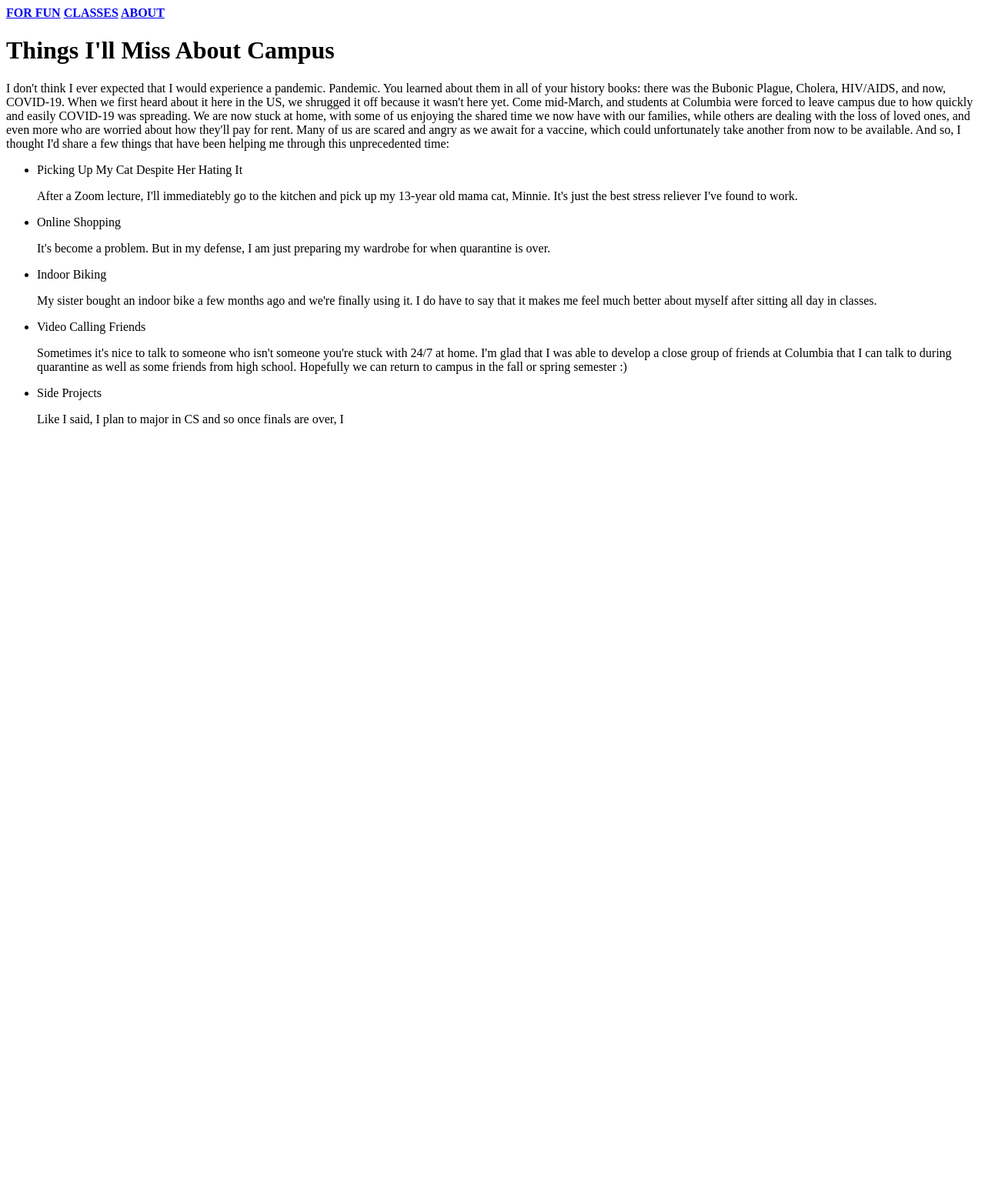
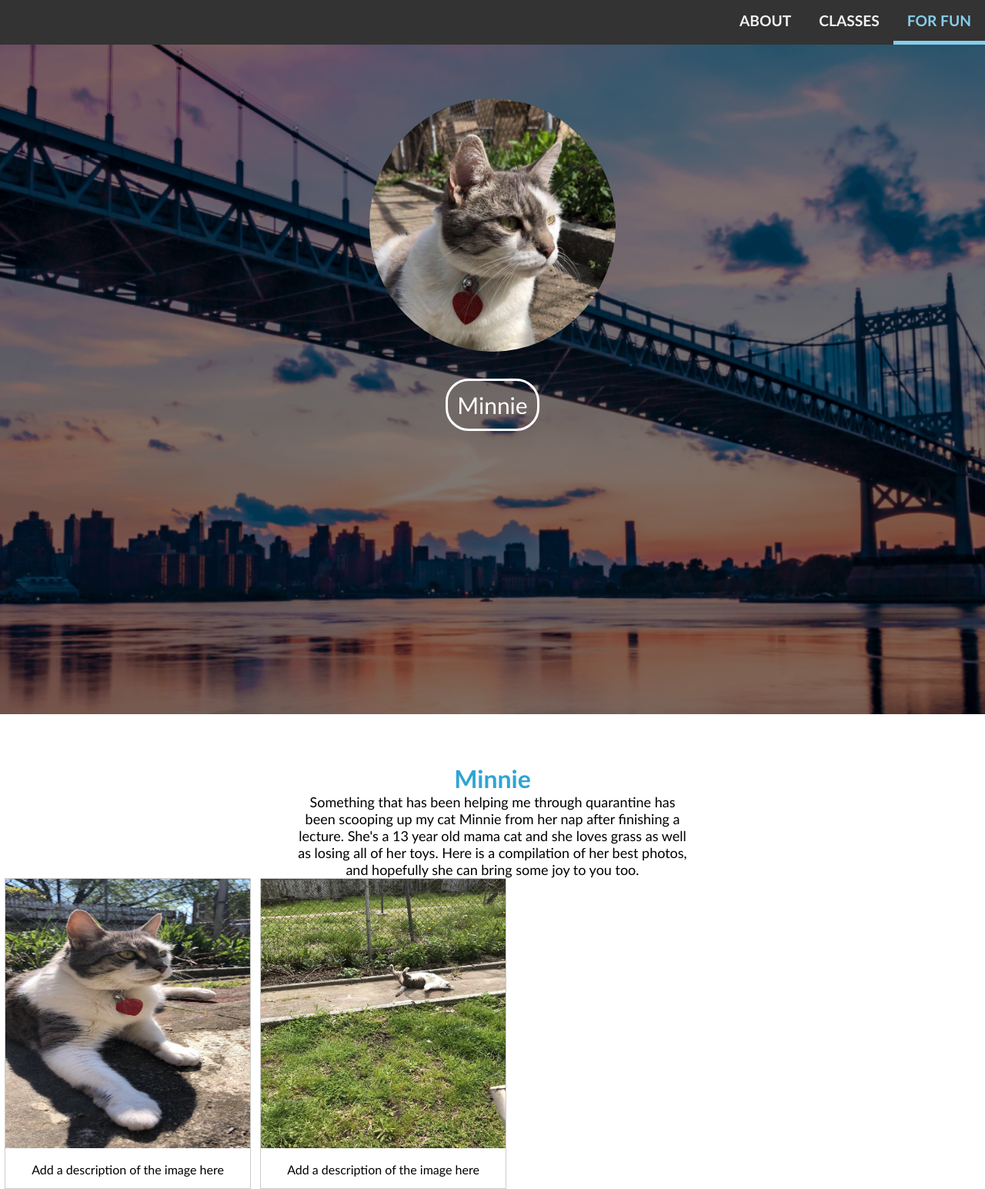
Before and after one commit to rashelr341/rdr2139-final, a Flask app: page /fun/ in a window 1280 px wide. Shown: the whole page at 77% size. Before the commit the page ends 554 px from the top, so only its background shows below. Run offline with Flask 2, Linux system fonts and the light colour scheme.

Commit message:
Halfway with Fun page

```diff
--- a/static/css/main.css
+++ b/static/css/main.css
@@ -39,7 +39,7 @@ p {
 
 #main {
     height:50%;
-    opacity: 0.6;
+    /*opacity: 0.6;*/
     padding-top:5%;
 }
 
@@ -54,6 +54,46 @@ p {
   margin-right: auto;
   width: 40%;
 }
+
+
+
+
+
+div.row {
+  display: block;
+  margin: auto;
+}
+
+div.gallery {
+  border: 1px solid #ccc;
+
+}
+
+div.gallery:hover {
+  border: 1px solid #777;
+}
+
+div.gallery img {
+  width: 100%;
+  height: 350px;
+}
+
+div.desc {
+  padding: 15px;
+  text-align: center;
+}
+
+.responsive {
+  padding: 0 6px;
+  float: left;
+  width: 25%;
+}
+
+
+
+
+
+
 
 li {
     margin-left: auto;
--- a/templates/fun.html
+++ b/templates/fun.html
@@ -1,57 +1,48 @@
 <!DOCTYPE html>
 <html>
     <head>
-        <title>Leaving Campus</title>
+        <link rel="stylesheet" href="{{ url_for('static', filename='css/main.css') }}">
+        <title>For Fun</title>
     </head>
+
     <body>
         {% extends "navigation.html" %}
         {% block content %}
-        <h1>Things I'll Miss About Campus</h1>
-
-        <p> I don't think I ever expected that I would experience a pandemic.
-        Pandemic. You learned about them in all of your history books: there
-        was the Bubonic Plague, Cholera, HIV/AIDS, and now, COVID-19. When we
-        first heard about it here in the US, we shrugged it off because it
-        wasn't here yet. Come mid-March, and students at Columbia were forced
-        to leave campus due to how quickly and easily COVID-19 was spreading.
-        We are now stuck at home, with some of us enjoying the shared time
-        we now have with our families, while others are dealing with the loss
-        of loved ones, and even more who are worried about how they'll
-        pay for rent. Many of us are scared and angry as we await for a vaccine,
-        which could unfortunately take another from now to be available. And
-        so, I thought I'd share a few things that have been helping me
-        through this unprecedented time:</p>
-
-        <ul>
-            <li>Picking Up My Cat Despite Her Hating It</li>
-            <p>After a Zoom lecture, I'll immediatebly go to the kitchen and
-            pick up my 13-year old mama cat, Minnie. It's just the best stress
-            reliever I've found to work. </p>
-
-            <li>Online Shopping</li>
-            <p>It's become a problem. But in my defense, I am just preparing
-            my wardrobe for when quarantine is over. </p>
-
-            <li>Indoor Biking</li>
-            <p>My sister bought an indoor bike a few months ago and we're
-            finally using it. I do have to say that it makes me feel much
-            better about myself after sitting all day in classes.</p>
-
-            <li>Video Calling Friends</li>
-            <p>Sometimes it's nice to talk to someone who isn't someone you're
-            stuck with 24/7 at home. I'm glad that I was able to develop
-            a close group of friends at Columbia that I can talk to during
-            quarantine as well as some friends from high school. Hopefully
-            we can return to campus in the fall or spring semester :) </p>
-
-           <li>Side Projects</li>
-           <p>Like I said, I plan to major in CS and so once finals are over,
-           I </p>
-
-        </ul>
+        <div class= "parallax">
+            <div id="ontop">
+                <img id= "firstPic" src="/static/images/minnieMain.jpg" alt="Minnie.">
+                <a href="#main">Minnie</a>
+            </div>
+        </div>
 
 
+        <div id= "main">
 
+            <h1>Minnie</h1>
+
+            <p> Something that has been helping me through quarantine has been
+            scooping up my cat Minnie from her nap after finishing a lecture.
+            She's a 13 year old mama cat and she loves grass as well as losing
+            all of her toys. Here is a compilation of her best photos,
+            and hopefully she can bring some joy to you too. </p>
+
+            <div class="row">
+            <div class="responsive">
+                <div class="gallery">
+                    <img class= "pic" src="/static/images/m1.jpg" alt="Minnie.">
+                    <div class="desc">Add a description of the image here</div>
+                </div>
+            </div>
+
+            <div class="responsive">
+                <div class="gallery">
+                    <img class= "pic" src="/static/images/m2.jpg" alt="Minnie.">
+                    <div class="desc">Add a description of the image here</div>
+                </div>
+            </div>
+            </div>
+
+        </div>
         {% endblock %}
 
     </body>
```
Also changed, not shown: static/images/m1.jpg (added), static/images/m2.jpg (added), static/images/m3.jpg (added), static/images/m4.jpg (added), static/images/m5.jpg (added), static/images/m6.jpg (added), static/images/m7.jpg (added), static/images/m8.jpg (added), static/images/minnieMain.jpg (added).
